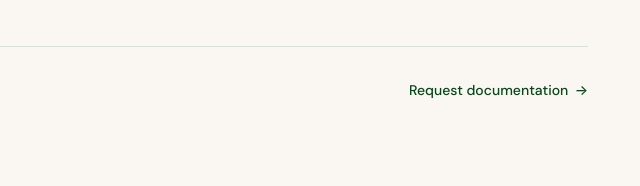
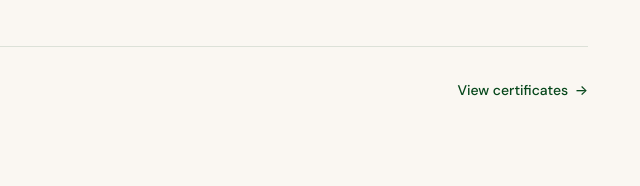
Before and after one commit to ermolinamari/upure-site, a plain HTML site: page index.html in a window 1280 px wide. Shown: the part 1854-2040 px from the top of the page, 640-1280 px from the left. Drawn offline with nearby package versions, Linux system fonts and the light colour scheme.

Commit message:
Update index.html

```diff
--- a/index.html
+++ b/index.html
@@ -562,7 +562,7 @@ h1,h2,h3{font-family:var(--fd);line-height:1.1;font-weight:400}
     <div class="cert-note">
       <div class="cert-note-inner">
         <p>All certificates and lab test results available on request.</p>
-        <a href="/certificates.html" class="link-arrow">Request documentation <span>→</span></a>
+        <a href="/certificates.html" class="link-arrow">View certificates <span>→</span></a>
       </div>
     </div>
   </div>
```
